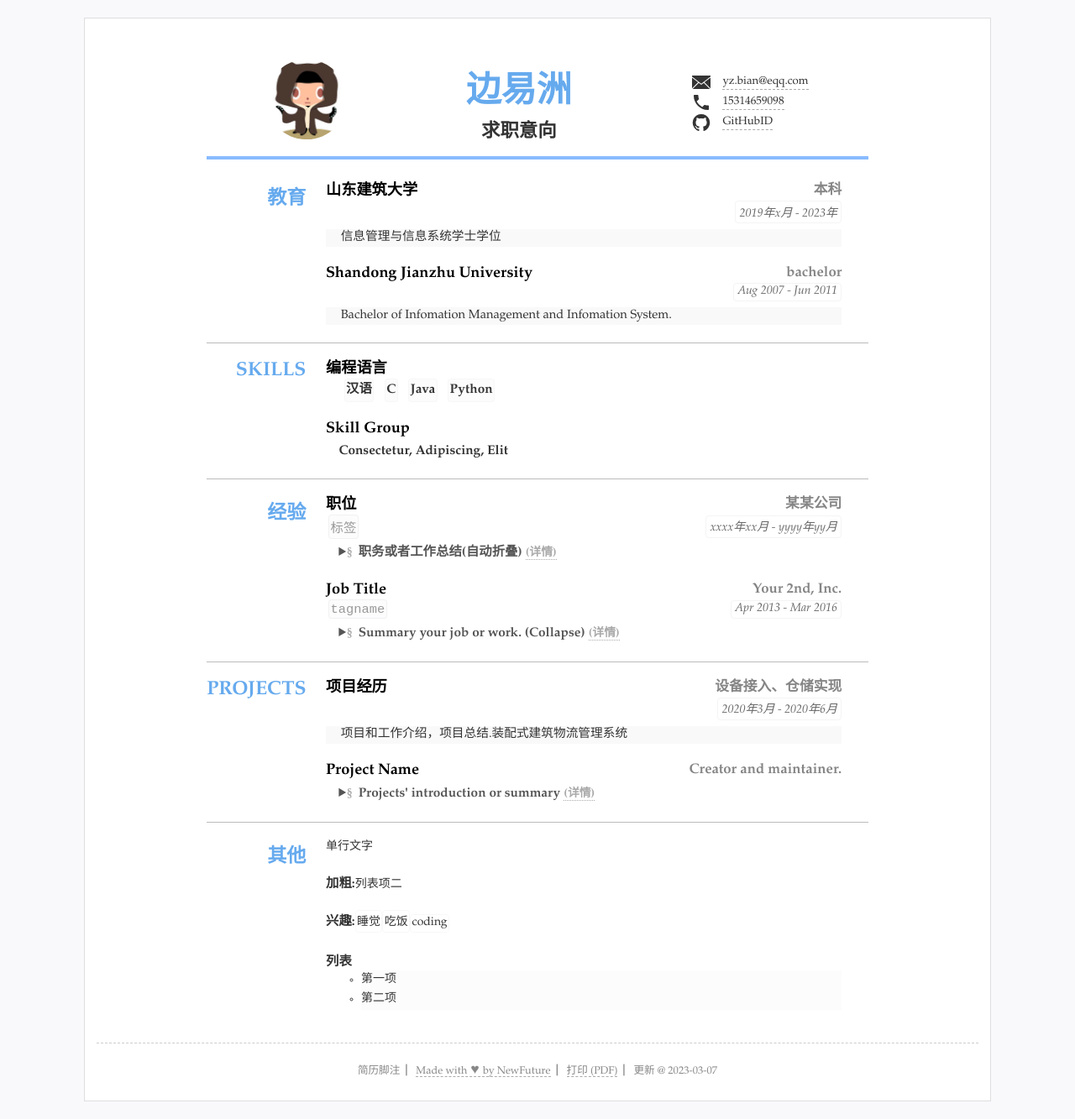
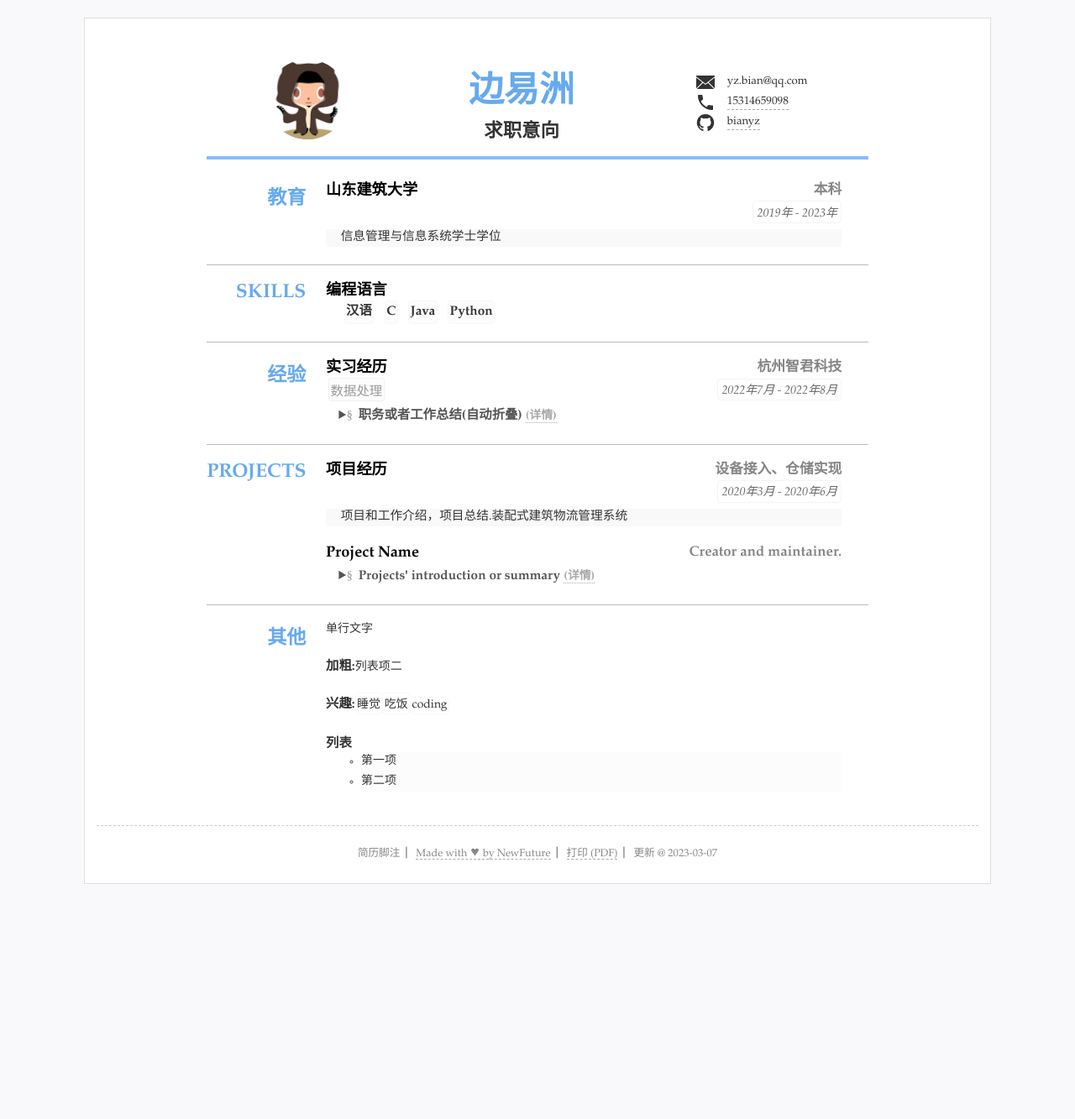
Before and after one commit to bianyz/JL, a Jekyll site: the page built from index.html, in a window 1280 px wide. Shown: the whole page at 84% size. Built offline with Jekyll 4.4.1, drawn with Linux system fonts in a browser that asks for light colours; after the commit the page ends 1074 px from its top, so only the background shows below that.

Commit message:
Update resume.yml

```diff
--- a/_data/resume.yml
+++ b/_data/resume.yml
@@ -9,14 +9,14 @@ photo: "assets/img/photo.jpg" #照片可空，不显示
 
 #联系方式
 contact: #联系方式连接等3~5行
-- text: "yz.bian@eqq.com" #文本内容
-  href: 'mailto:yi.bian@qq.com' #链接，无链接则空
+- text: "yz.bian@qq.com" #文本内容
+  href:  #链接，无链接则空
   icon: 'icons/email.svg' #图标 svg文件
 - text: "15314659098"
   href: 'tel:15314659098'
   icon: 'icons/phone.svg'
-- text: "GitHubID"
-  href: 'https://github.com/NewFuture'
+- text: "bianyz"
+  href: 'https://github.com/bianyz'
   icon: "icons/github.svg"
   attr: 'target="_blank"' #新标签页打开
   # - text: "地址"
@@ -28,13 +28,9 @@ main: #简历主要内容，
   name: 教育 #显示名称，空则使用type
   content: #内容基本格式 标题-副标题-日期-详细内容 (都允许空)
   - title: 山东建筑大学
-    duration: "2019年x月 - 2023年"
+    duration: "2019年 - 2023年"
     sub: 本科
     detail: 信息管理与信息系统学士学位
-  - title: Shandong Jianzhu University
-    duration: Aug 2007 - Jun 2011
-    sub: bachelor
-    detail: Bachelor of Infomation Management and Infomation System.
 
 - type: skills
   # name: "技能"
@@ -45,28 +41,19 @@ main: #简历主要内容，
     - C
     - Java
     - Python
-  - title: Skill Group
-    summary: Consectetur, Adipiscing, Elit
 
 - type: experience
   name: 经验
   content:
-  - title: 职位
-    sub: 某某公司
-    duration: "xxxx年xx月 - yyyy年yy月"
+  - title: 实习经历
+    sub: 杭州智君科技
+    duration: "2022年7月 - 2022年8月"
     tags:
-    - 标签
+    - 数据处理
     summary: 职务或者工作总结(自动折叠)
     detail: 同时包含 summary和detail在Chrome，Safari(包括IOS)，Android和新版Firefox等会自动折叠，不支持折叠的浏览器和展开后表现一致
     # open: open
     #可以设置open默认展开
-  - title: Job Title
-    sub: Your 2nd, Inc.
-    duration: Apr 2013 - Mar 2016
-    tags:
-    - tagname
-    summary: Summary your job or work. (Collapse)
-    detail: Details can be collapsed in Chrome Safari, Firefox, Opera and so on. Duis aute irure dolor in reprehenderit in voluptate velit esse cillum dolore eu fugiat nulla pariatur. Excepteur sint occaecat cupidatat non proident, sunt in culpa qui officia deserunt mollit anim id est laborum.
 
 - type: projects
   name: Projects
```
